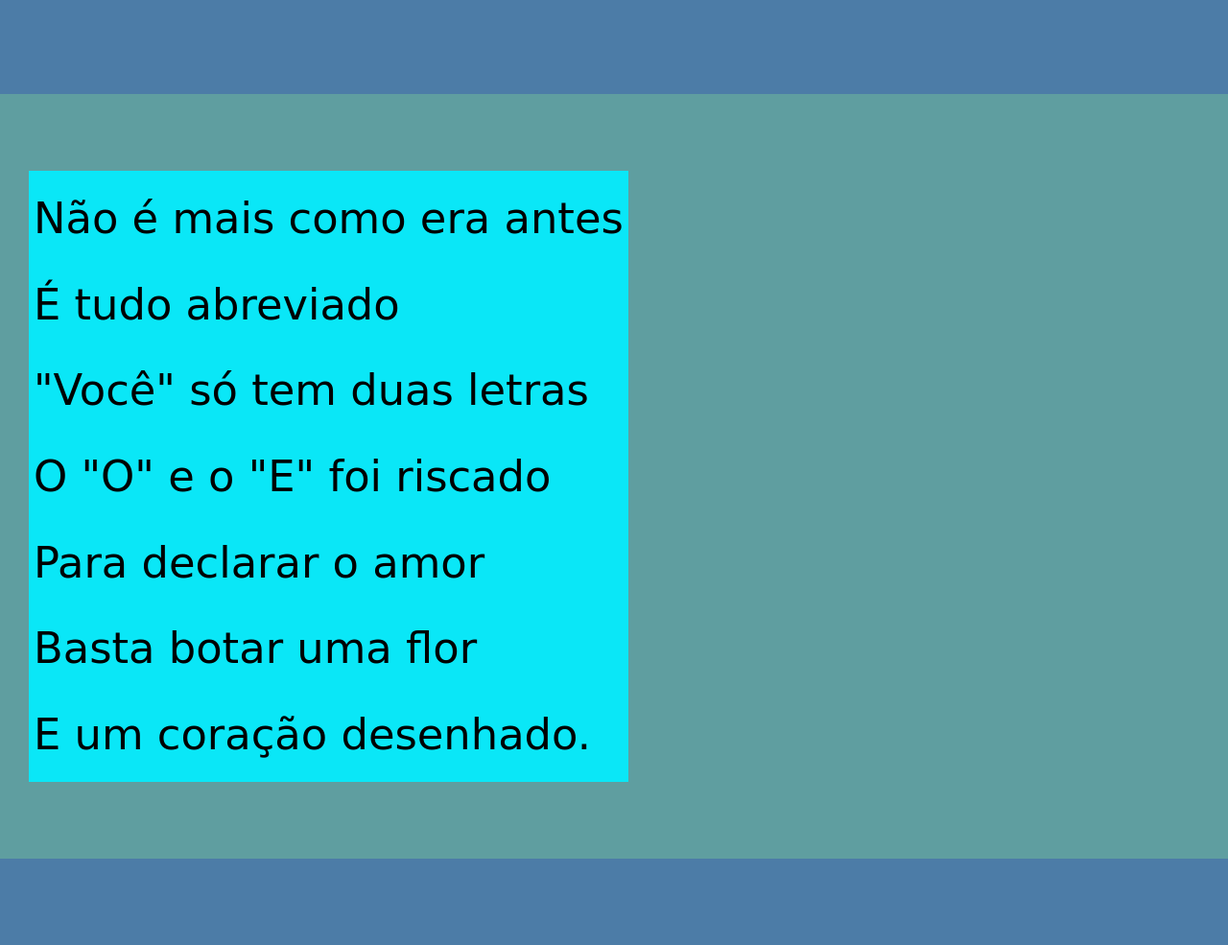
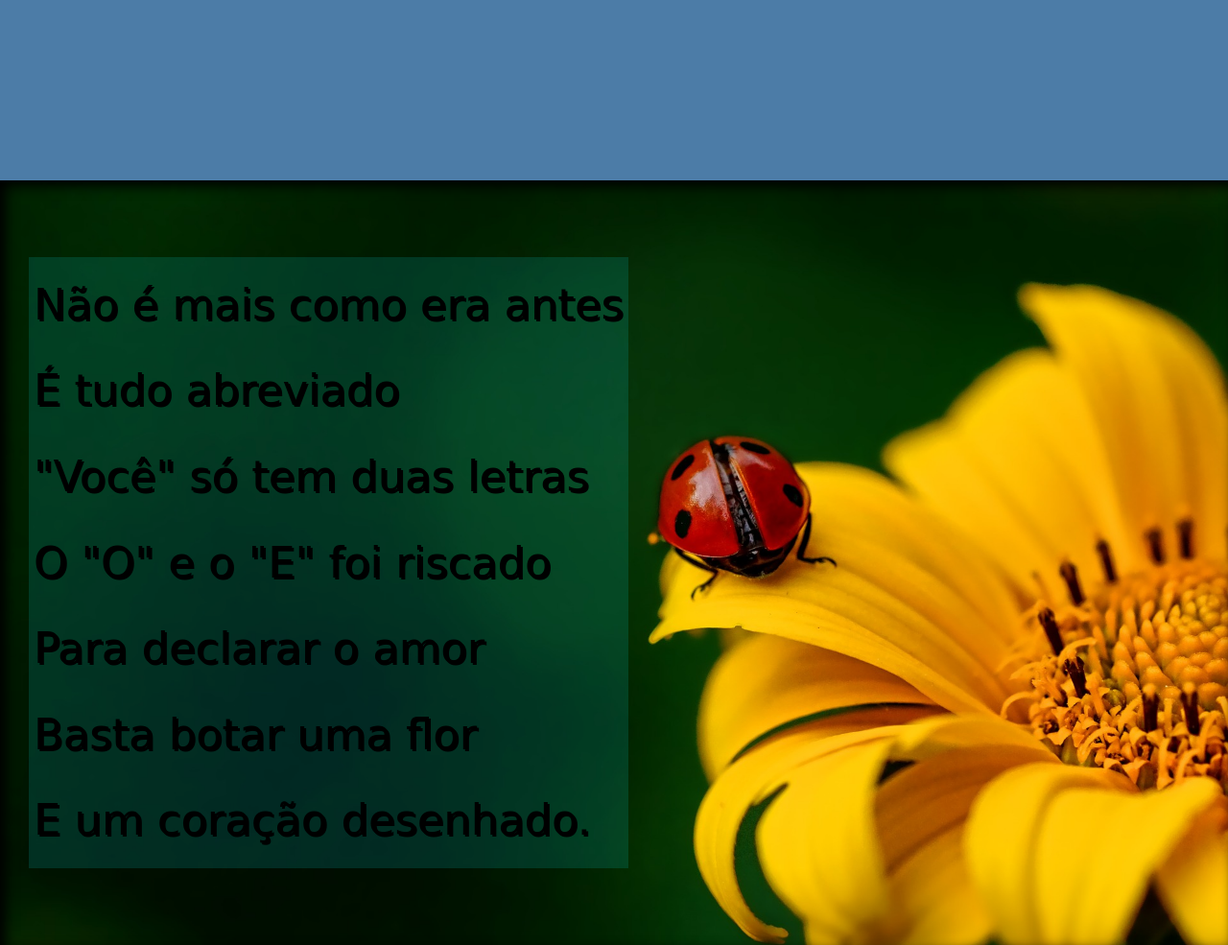
Before and after one commit to DNS239/Html-Css, a plain HTML site: page Exercicios/desafio012/index.html in a window 1280 px wide. Shown: the part 962-1947 px from the top of the page at 96% size. Drawn offline with Linux system fonts and the light colour scheme; a web font is replaced by a local one.

Commit message:
desafio012terminado

```diff
--- a/Exercicios/desafio012/estilo/style.css
+++ b/Exercicios/desafio012/estilo/style.css
@@ -60,19 +60,39 @@ section {
     padding-left: 30px;
 }
 
+section > p {
+    padding-bottom: 2em;
+}
+
 section.normal{
     background-color: rgb(76, 124, 167);
     color: rgb(127, 197, 14);
 }
 
 section.imagem {
-    background-color: cadetblue;
+    background-color: rgba(95, 158, 160, 0.993);
+    box-shadow: inset 6px 6px 13px 0px black;
+    background-size: cover;
+    background-attachment: fixed;
 }
 
 section.imagem > p {
-    background-color: rgb(10, 231, 247);
+    background-color: rgba(10, 231, 247, 0.137);
     display: inline-block;
     padding: 5px;
+    text-shadow: 2px 2px 0px rgb(0, 0, 0);
+
+}
+
+section#img01 {
+    background-image: url('../imagens/background001.jpg');
+    background-position: right center;
+
+}
+
+section#img02 {
+    background-image: url('../imagens/background002.jpg');
+
 }
 
 footer {
--- a/Exercicios/desafio012/index.html
+++ b/Exercicios/desafio012/index.html
@@ -27,7 +27,7 @@
 
 
 
-    <section class="imagem">
+    <section class="imagem" id="img01">
         <p>
             Não é mais como era antes <br>
             É tudo abreviado <br>
@@ -66,7 +66,7 @@
 
 
 
-    <section class="imagem">
+    <section class="imagem" id="img02">
         <p>
             Tenho saudade das cartas <br>
             Escritas com a própria mão <br>
```
